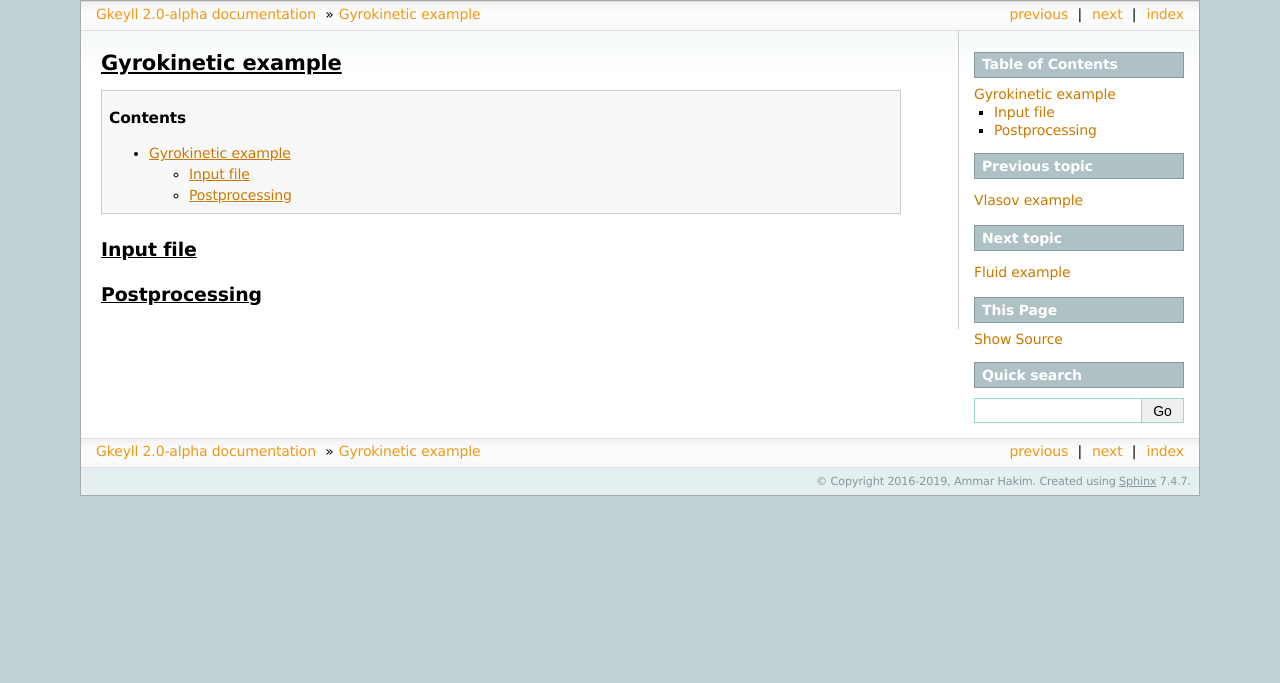
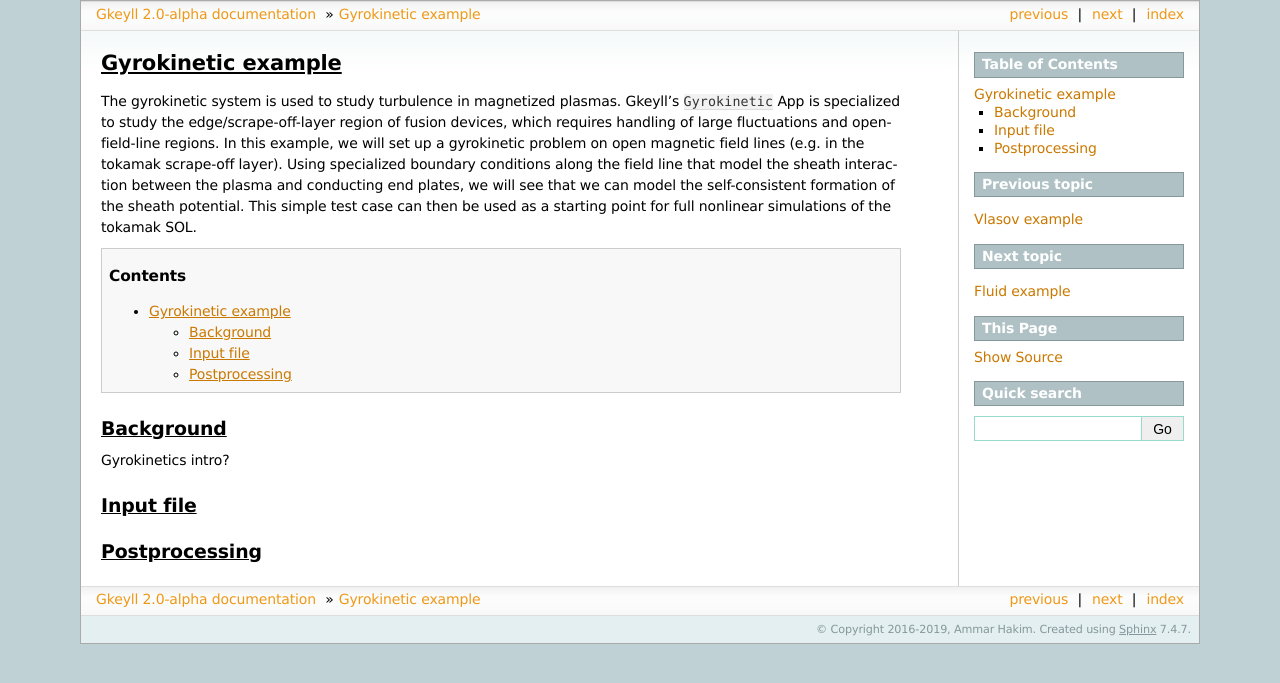
Before and after one commit to ammarhakim/gkyl-doc, a Sphinx documentation site: the page built from source/quickstart/gkExample1.rst, in a window 1280 px wide. Shown: the top 683 px of the page. Built offline with Sphinx 7.4.7, drawn with Linux system fonts in a browser that asks for light colours; pages that are not in the unit, such as notebooks, are missing from menus.

Commit message:
renaming quickstart references, and starting GK example.

```diff
--- a/source/quickstart/fluidExample1.rst
+++ b/source/quickstart/fluidExample1.rst
@@ -1,4 +1,4 @@
-.. _qsFluid1:
+.. _qs_fluid1:
 
 Fluid example
 +++++++++++++
--- a/source/quickstart/gkExample1.rst
+++ b/source/quickstart/gkExample1.rst
@@ -1,9 +1,24 @@
-.. _qsGyrokinetic1:
+.. highlight:: lua
+
+.. _qs_gk1:
 
 Gyrokinetic example
 +++++++++++++++++++
 
+The gyrokinetic system is used to study turbulence in magnetized plasmas.
+Gkeyll's ``Gyrokinetic`` App is specialized to study the edge/scrape-off-layer region of fusion devices, which requires
+handling of large fluctuations and open-field-line regions.
+In this example, we will set up a gyrokinetic problem on open magnetic field lines (e.g. in the tokamak scrape-off layer).
+Using specialized boundary conditions along the field line that model the sheath interaction between the plasma and
+conducting end plates, we will see that we can model the self-consistent formation of the sheath potential.
+This simple test case can then be used as a starting point for full nonlinear simulations of the tokamak SOL.
+
 .. contents::
+
+Background
+----------
+
+Gyrokinetics intro?
 
 Input file
 ----------
--- a/source/quickstart/vlasovExample1.rst
+++ b/source/quickstart/vlasovExample1.rst
@@ -1,4 +1,4 @@
-.. _qsVlasov1:
+.. _qs_vlasov1:
 
 Vlasov example
 ++++++++++++++
```
Also changed, not shown: source/quickstart/introduction.rst (+4 -4 lines).
